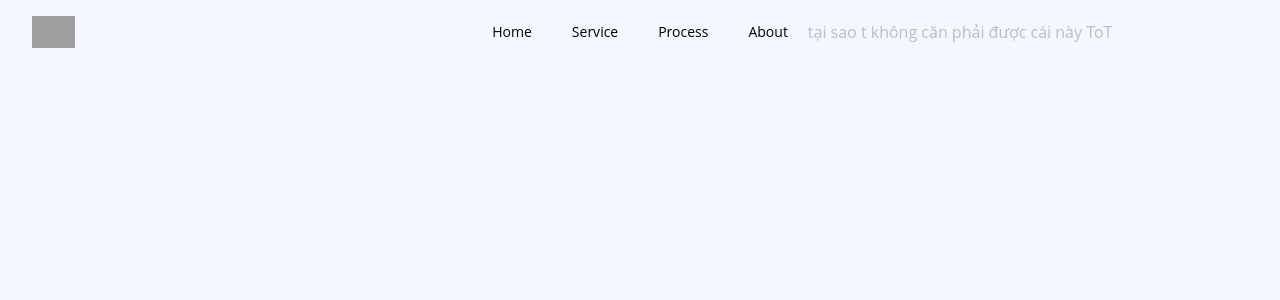
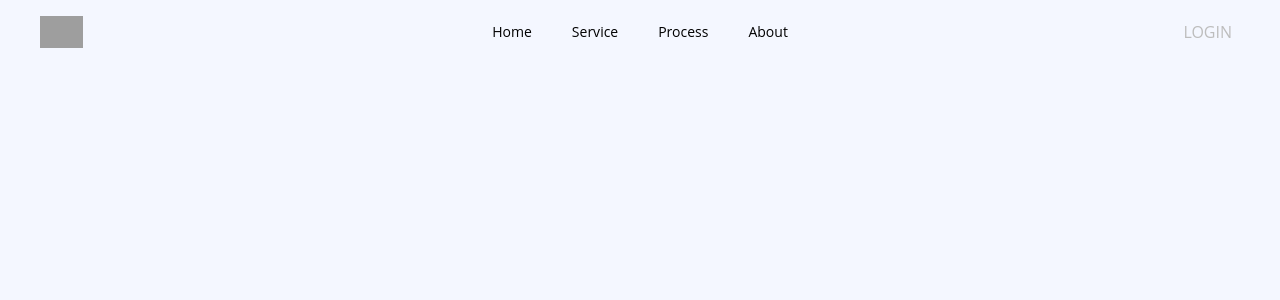
Before and after one commit to ntkc03/magic-post, a React (Create React App) app in the folder client/: page / in a window 1280 px wide. Shown: the top 300 px of the page. Built offline with nearby package versions, Linux system fonts and the light colour scheme; grey boxes are pictures that could not be loaded.

Commit message:
fix navigation

```diff
--- a/client/src/components/header/CommonHeader.tsx
+++ b/client/src/components/header/CommonHeader.tsx
@@ -20,7 +20,7 @@ function CommonHeader() {
     <Disclosure as="nav" className="bg-background">
       {({ open }) => (
         <>
-          <div className="mx-auto max-w-7xl px-2 sm:px-6 lg:px-8">
+          <div className="sm:mx-2 mx-auto  px-2 sm:px-6 lg:px-8">
             <div className="relative flex h-16 items-center justify-between">
               <div className="absolute inset-y-0 left-0 flex items-center sm:hidden">
                 {/* Mobile menu button*/}
@@ -72,8 +72,8 @@ function CommonHeader() {
               </div>
 
               <div className="flex-1 hidden justify-end sm:block">
-                <Disclosure.Button className="flex-1 items-center justify-end rounded-md p-2 text-gray-400 hover:bg-gray-700 hover:text-white focus:outline-none focus:ring-2 focus:ring-inset focus:ring-white">
-                    tại sao t không căn phải được cái này ToT
+                <Disclosure.Button className="flex-1 items-center float-right rounded-md p-2 text-gray-400 hover:bg-gray-700 hover:text-white focus:outline-none focus:ring-2 focus:ring-inset focus:ring-white">
+                    LOGIN
                 </Disclosure.Button>
 
 
--- a/client/src/components/user/login/UserLogin.tsx
+++ b/client/src/components/user/login/UserLogin.tsx
@@ -72,8 +72,8 @@ export default function UserLogin() {
   };
   return (
     <div className="flex justify-end h-screen bg-background">
-      <div className="ml-60 flex justify-center items-center  ">
-        <div className="relative">
+      <div className="ml-60 flex justify-center items-center">
+        <div className="relative w-1/2 ">
           <img
             src="https://i.imgur.com/7XTdnaF.png"
             alt="Img"
```
